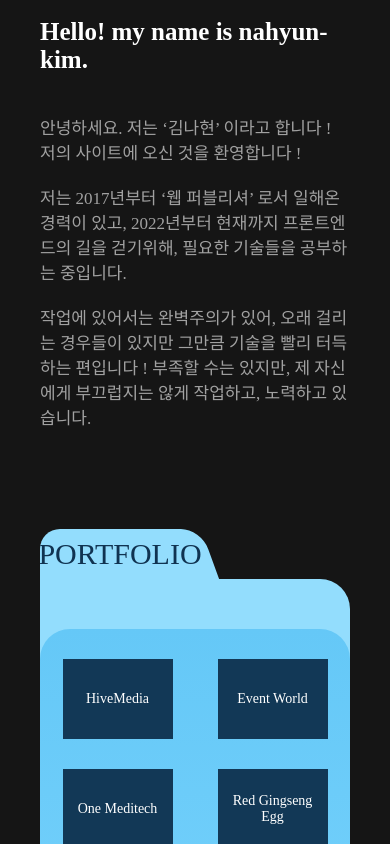
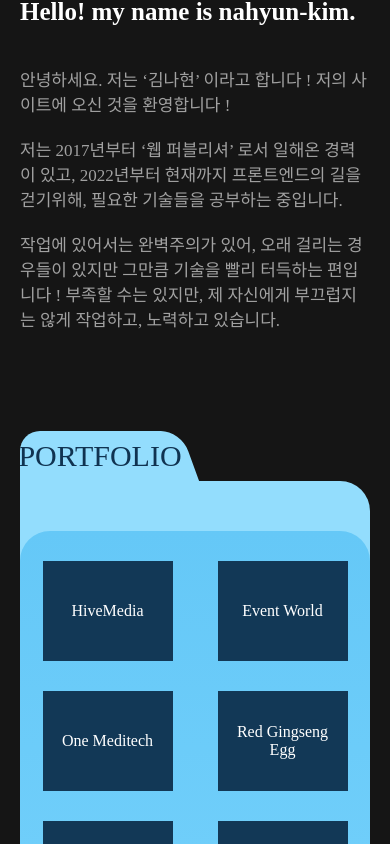
Before and after one commit to nahyunee96/nahyun-portfolio-react, a Next.js app: page / in a window 390 px wide. Shown: the part 1156-2000 px from the top of the page. Built offline with nearby package versions, Linux system fonts and the light colour scheme; a web font is replaced by a local one.

Commit message:
홈페이지 수정 및 포트폴리오 업데이트

```diff
--- a/pages/index.tsx
+++ b/pages/index.tsx
@@ -9,7 +9,7 @@ const Home: NextPage = () => {
   const portfolios = [
     {
       name: 'HiveMedia',
-      src: '//13.125.72.223'
+      src: 'http://13.125.72.223/'
     },
     {
       name: 'Event World',
@@ -38,6 +38,10 @@ const Home: NextPage = () => {
     {
       name: 'ELSIGNATURE',
       src: '//portfolio.nhkim96.com/elsignature'
+    },
+    {
+      name: 'Ocean First',
+      src: '//portfolio.nhkim96.com/meonggiocf'
     },
     {
       name: 'G Well Estate',
--- a/styles/Home.module.scss
+++ b/styles/Home.module.scss
@@ -931,7 +931,7 @@
 
 @media screen and (max-width:575px) {
   .container {
-    padding: 40px;
+    padding: 20px;
     min-width:320px;
 
     .aside {
@@ -1042,11 +1042,11 @@
           .stackBox {
             margin-bottom: 30px;
             .stack {
-              width: 110px;
-              height: 80px;
+              width: 130px;
+              height: 100px;
 
               .stack__figure {
-                font-size: 1.4rem;
+                font-size: 1.6rem;
                 text-align:center;
                 padding: 10px;
               }
```
